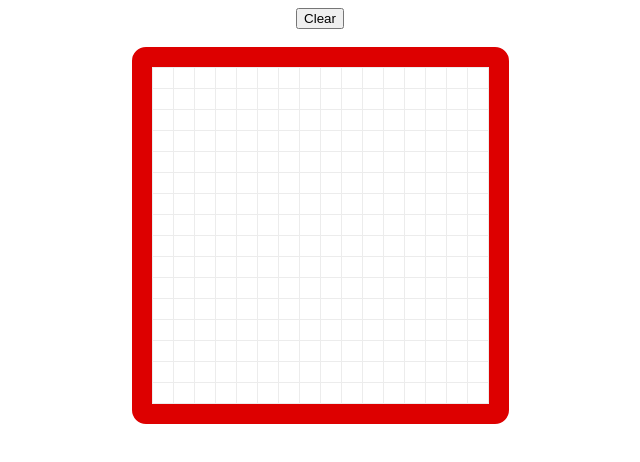
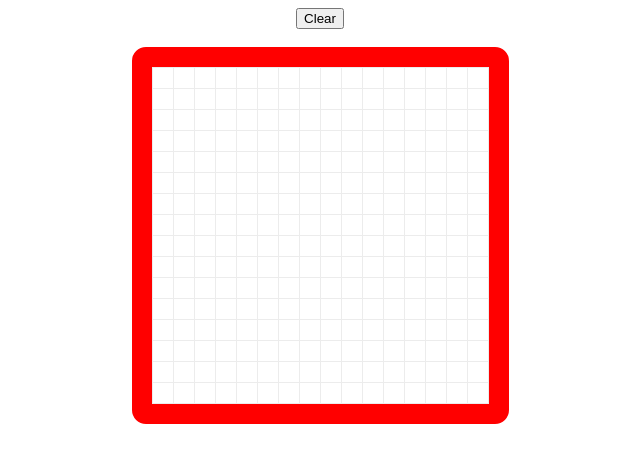
Before and after one commit to mps1991/etch-a-sketch, a plain HTML site: page index.html in a window 1280 px wide. Shown: the whole page, without its empty margins (320-960 px from the left). Drawn offline with nearby package versions, Linux system fonts and the light colour scheme.

Commit message:
changed gridholder color
made gridholder border color more red

```diff
--- a/css/style.css
+++ b/css/style.css
@@ -1,5 +1,5 @@
 #gridholder {
-  border: 20px #dd0000 solid;
+  border: 20px #ff0000 solid;
   border-radius: 14px;
   background-color: #ececec;
   width: 337px;
```
